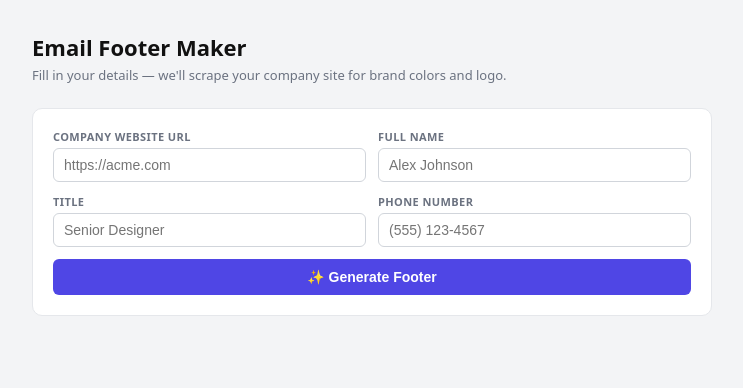
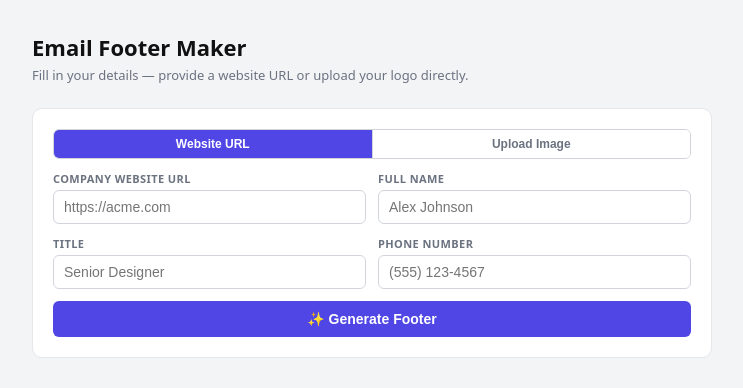
Before and after one commit to zimmermanw84/email-footer-maker, a website: page index.html in a window 1280 px wide. Shown: the whole page, without its empty margins (268-1011 px from the left). Drawn offline with Linux system fonts and the light colour scheme.

Commit message:
feat: add tab toggle HTML and CSS for image upload mode

```diff
--- a/index.html
+++ b/index.html
@@ -28,18 +28,34 @@
     #html-preview { padding: 14px; background: #fafafa; border: 1px solid #e5e7eb; border-radius: 6px; }
     #text-preview { font-family: monospace; font-size: 12px; color: #374151; background: #f9fafb; border: 1px solid #e5e7eb; border-radius: 5px; padding: 10px; line-height: 1.6; white-space: pre; }
     .hidden { display: none; }
+    .tabs { display: flex; gap: 0; margin-bottom: 12px; border: 1px solid #d1d5db; border-radius: 6px; overflow: hidden; }
+    .tab-btn { flex: 1; padding: 7px 0; font-size: 12px; font-weight: 600; background: white; border: none; cursor: pointer; color: #6b7280; transition: background .15s, color .15s; }
+    .tab-btn.active { background: #4f46e5; color: white; }
+    .tab-btn:first-child { border-right: 1px solid #d1d5db; }
+    .helper-note { font-size: 11px; color: #9ca3af; margin-top: 4px; }
+    input.error { border-color: #f87171; }
   </style>
 </head>
 <body>
   <div class="container">
     <h1>Email Footer Maker</h1>
-    <p class="subtitle">Fill in your details — we'll scrape your company site for brand colors and logo.</p>
+    <p class="subtitle">Fill in your details — provide a website URL or upload your logo directly.</p>
 
     <div class="card">
+      <div class="tabs">
+        <button class="tab-btn active" id="tab-url" onclick="setMode('url')">Website URL</button>
+        <button class="tab-btn" id="tab-image" onclick="setMode('image')">Upload Image</button>
+      </div>
       <div class="grid">
         <div>
-          <label for="url">Company Website URL</label>
-          <input id="url" type="url" placeholder="https://acme.com">
+          <div id="url-input-wrap">
+            <label for="url">Company Website URL</label>
+            <input id="url" type="url" placeholder="https://acme.com">
+          </div>
+          <div id="image-input-wrap" class="hidden">
+            <label for="image-file">Logo Image</label>
+            <input id="image-file" type="file" accept="image/*">
+          </div>
         </div>
         <div>
           <label for="name">Full Name</label>
```
